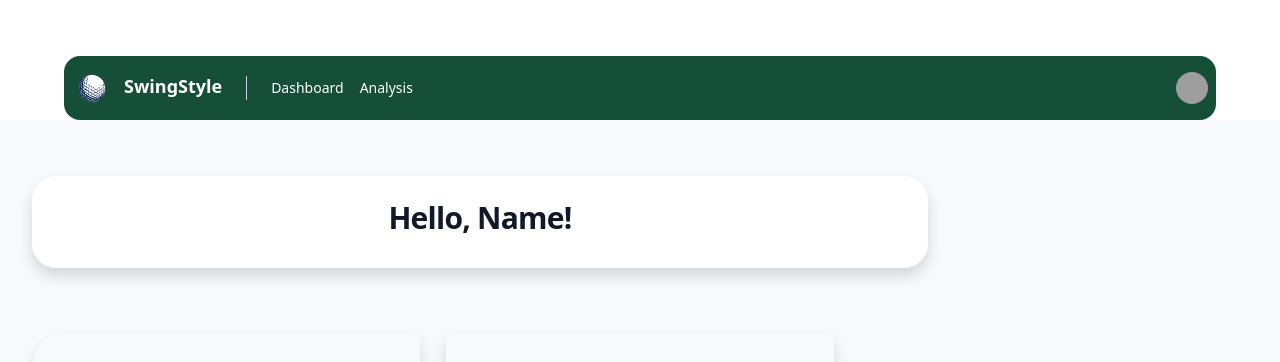
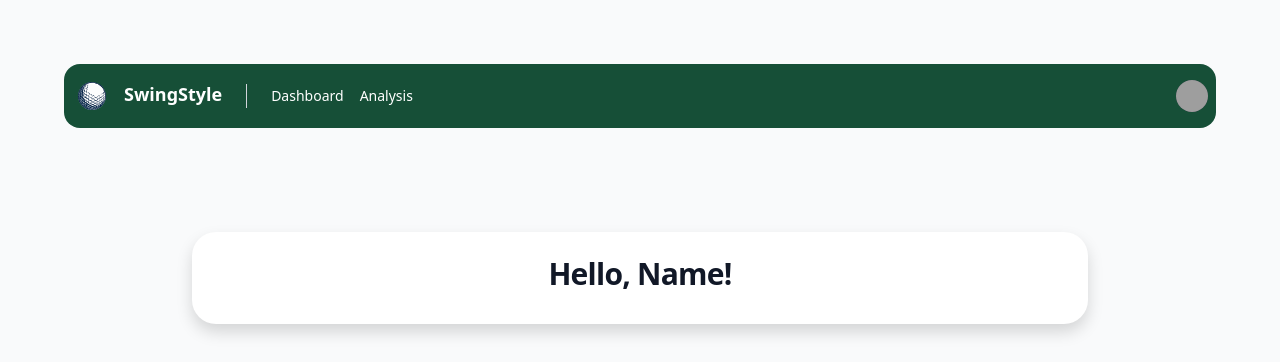
Before and after one commit to ayuan1114/cheesehack, a React (Create React App) app in the folder frontend/: page / in a window 1280 px wide. Shown: the top 362 px of the page. Built offline with nearby package versions, Linux system fonts and the light colour scheme; grey boxes are pictures that could not be loaded.

Commit message:
fixing padding and margins around navbar

```diff
--- a/frontend/src/components/navbar/navbar.js
+++ b/frontend/src/components/navbar/navbar.js
@@ -17,7 +17,8 @@ export default function Example() {
   const [isSignedIn, setIsSignedIn] = useState(false); // State to track sign-in status
 
   return (
-    <Disclosure as="nav" className="bg-[#164F37] rounded-2xl mx-16 mt-14">
+    <div className="bg-gray-50 p-16">
+      <Disclosure as="nav" className="bg-[#164F37] rounded-2xl">
         <div className="mx-auto max-w-7xl px-2 sm:px-6 lg:px-8">
           <div className="relative flex h-16 items-center justify-start">
             <div className="absolute inset-y-0 left-0 flex items-center sm:hidden">
@@ -127,5 +128,6 @@ export default function Example() {
           </div>
         </DisclosurePanel>
       </Disclosure>
+    </div>
   )
 }
--- a/frontend/src/pages/home-page.js
+++ b/frontend/src/pages/home-page.js
@@ -1,16 +1,12 @@
 export default function HomePage() {
-  return(
-    <div className="bg-gray-50  sm:py-14">
-      <div className="mx-auto max-w-2xl px-6 lg:max-w-7xl lg:px-8 ">
-        <header class="bg-white shadow rounded-3xl max-w-4xl">
-          <div class="mx-auto max-w-7xl px-4 py-6 sm:px-6 lg:px-8">
-            <h1 class="text-3xl font-bold tracking-tight text-gray-900 text-center">Hello, Name!</h1>
+  return (
+    <div className="bg-gray-50 sm:py-10">
+      <div className="mx-auto max-w-2xl px-6 lg:max-w-7xl lg:px-8">
+        <header className="bg-white shadow rounded-3xl mx-auto max-w-4xl"> {/* Added mx-auto */}
+          <div className="px-4 py-6 sm:px-6 lg:px-8">
+            <h1 className="text-3xl font-bold tracking-tight text-gray-900 text-center">Hello, Name!</h1>
           </div>
         </header>
-        {/* <h2 className="text-center text-base/7 font-semibold text-indigo-600">Deploy faster</h2>
-        <p className="mx-auto mt-2 max-w-lg text-balance text-center text-4xl font-semibold tracking-tight text-gray-950 sm:text-5xl">
-          Everything you need to deploy your app
-        </p> */}
         <div className="mt-10 grid gap-4 sm:mt-16 lg:grid-cols-3 lg:grid-rows-2">
           <div className="relative lg:row-span-2">
             <div className="rounded-lg bg-white max-lg:rounded-t-[2rem]"></div>
@@ -76,5 +72,5 @@ export default function HomePage() {
         </div>
       </div>
     </div>
-  )
+  );
 }
```
Lines whose indentation alone changed are shown as unchanged.
